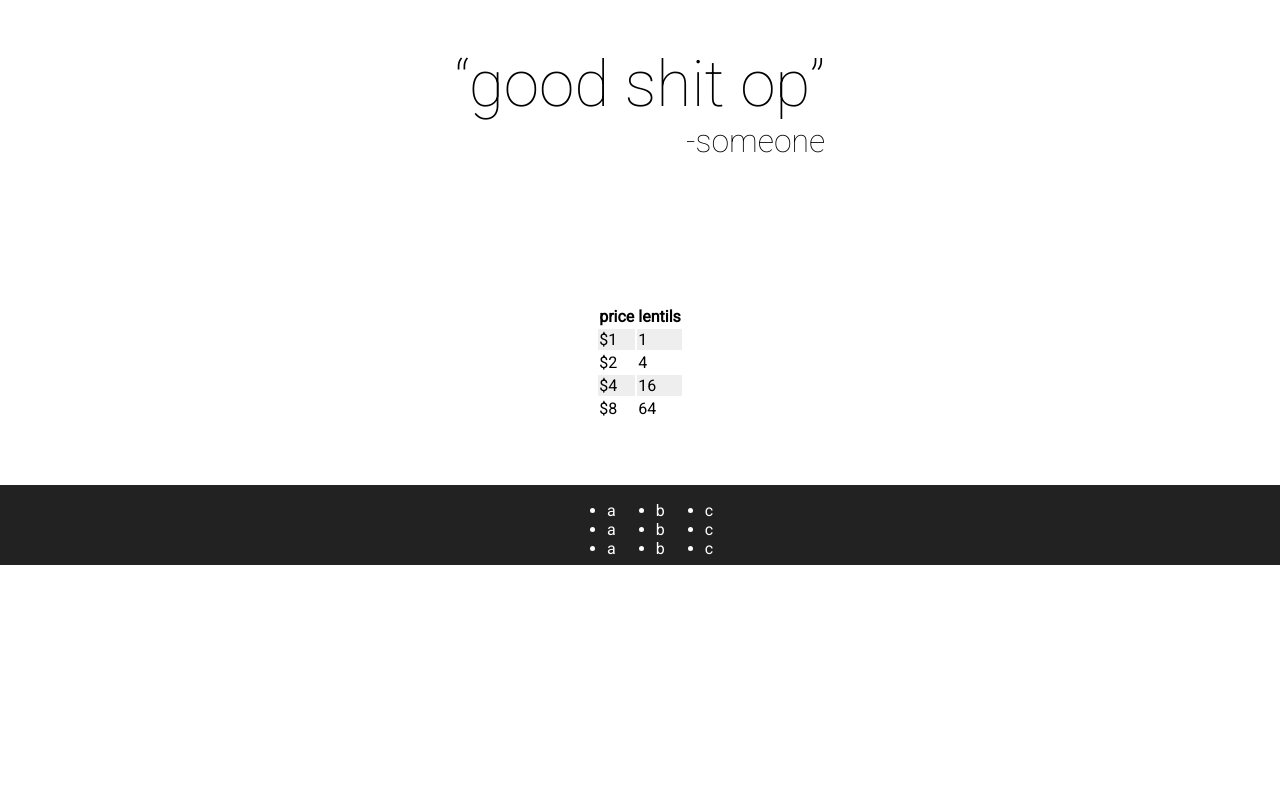
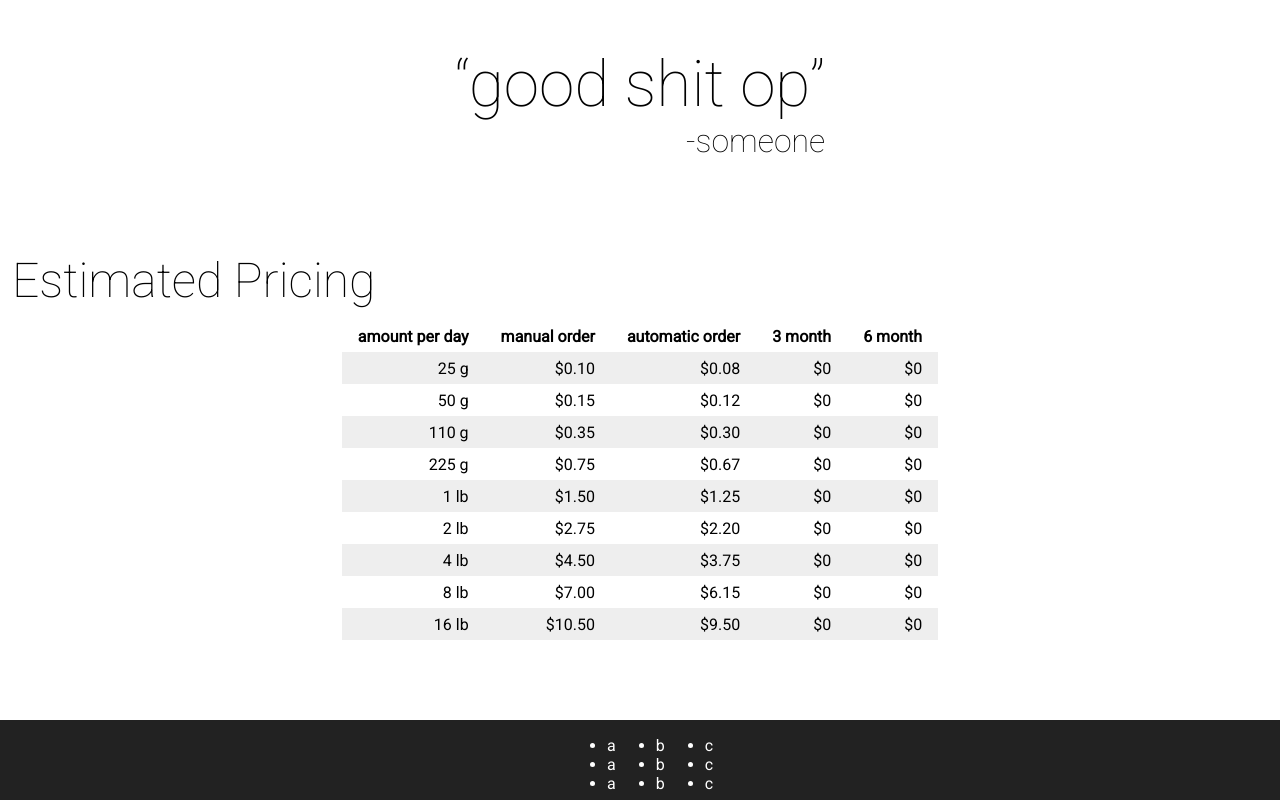
Before and after one commit to turbio/lentils-as-a-service, a plain HTML site: page mockups/index.html in a window 1280 px wide. Shown: the part 1607-2407 px from the top of the page. Before the commit the page ends 2172 px from the top, so only its background shows below. Drawn offline with Linux system fonts and the light colour scheme; a script that the page names is missing.

Commit message:
more madeup shit

```diff
--- a/mockups/index.html
+++ b/mockups/index.html
@@ -2,6 +2,7 @@
 <head>
 	<title>lentils as a service</title>
 	<link rel="stylesheet" type="text/css" href="style.css">
+    <meta content='width=device-width, initial-scale=1.0, maximum-scale=1.0, user-scalable=0' name='viewport'/>
 	<script src='http://127.0.0.1:9001/js/socket.js'></script>
    <link href='https://fonts.googleapis.com/css?family=Roboto:400,300,100' rel='stylesheet' type='text/css'>
 </head>
@@ -68,26 +69,77 @@
         </div>
     </div>
     <div id="page-pricing" class="page-section">
+        <div class="page-section-title">Estimated Pricing</div>
         <table>
             <tr>
-                <th>price</th>
-                <th>lentils</th>
+                <th>amount per day</th>
+                <th>manual order</th>
+                <th>automatic order</th>
+                <th>3 month</th>
+                <th>6 month</th>
             </tr>
             <tr>
-                <td>$1</td>
-                <td>1</td>
+                <td>25 g</td>
+                <td>$0.10</td>
+                <td>$0.08</td>
+                <td>$0</td>
+                <td>$0</td>
             </tr>
             <tr>
-                <td>$2</td>
-                <td>4</td>
+                <td>50 g</td>
+                <td>$0.15</td>
+                <td>$0.12</td>
+                <td>$0</td>
+                <td>$0</td>
+            </tr>
+             <tr>
+                <td>110 g</td>
+                <td>$0.35</td>
+                <td>$0.30</td>
+                <td>$0</td>
+                <td>$0</td>
             </tr>
             <tr>
-                <td>$4</td>
-                <td>16</td>
+                <td>225 g</td>
+                <td>$0.75</td>
+                <td>$0.67</td>
+                <td>$0</td>
+                <td>$0</td>
             </tr>
             <tr>
-                <td>$8</td>
-                <td>64</td>
+                <td>1 lb</td>
+                <td>$1.50</td>
+                <td>$1.25</td>
+                <td>$0</td>
+                <td>$0</td>
+            </tr>
+            <tr>
+                <td>2 lb</td>
+                <td>$2.75</td>
+                <td>$2.20</td>
+                <td>$0</td>
+                <td>$0</td>
+            </tr>
+            <tr>
+                <td>4 lb</td>
+                <td>$4.50</td>
+                <td>$3.75</td>
+                <td>$0</td>
+                <td>$0</td>
+            </tr>
+            <tr>
+                <td>8 lb</td>
+                <td>$7.00</td>
+                <td>$6.15</td>
+                <td>$0</td>
+                <td>$0</td>
+            </tr>
+             <tr>
+                <td>16 lb</td>
+                <td>$10.50</td>
+                <td>$9.50</td>
+                <td>$0</td>
+                <td>$0</td>
             </tr>
         </table>
     </div>
--- a/mockups/style.css
+++ b/mockups/style.css
@@ -136,6 +136,15 @@ a{
     padding-bottom: 4em;
 }
 
+.page-section-title{
+    position: absolute;
+    top: 0;
+    left: 0;
+    font-size: 3em;
+    font-weight: 200;
+    margin: .25em;
+}
+
 #more-info{
     background: #82a579;
 }
@@ -180,9 +189,22 @@ a{
     font-size: 2em;
 }
 
-table, tr, td, th{
-    border-style: solid;
-    border: 1px;
+table{
+    margin: 1em;
+    border-collapse: collapse;
+}
+
+td, th{
+    padding-left: 1em;
+    padding-right: 1em;
+}
+
+td{
+    text-align: right;
+}
+
+tr{
+    height: 2em;
 }
 
 tr:nth-child(odd){
```
